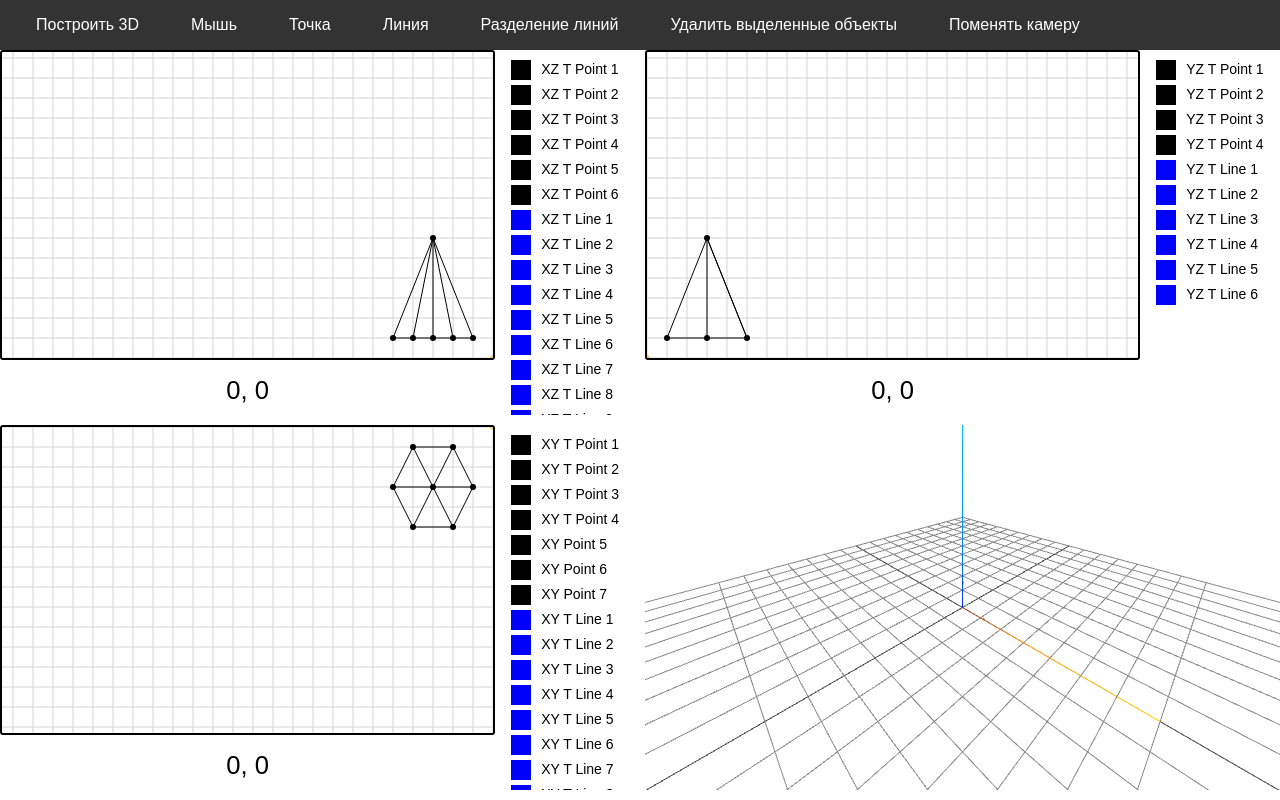
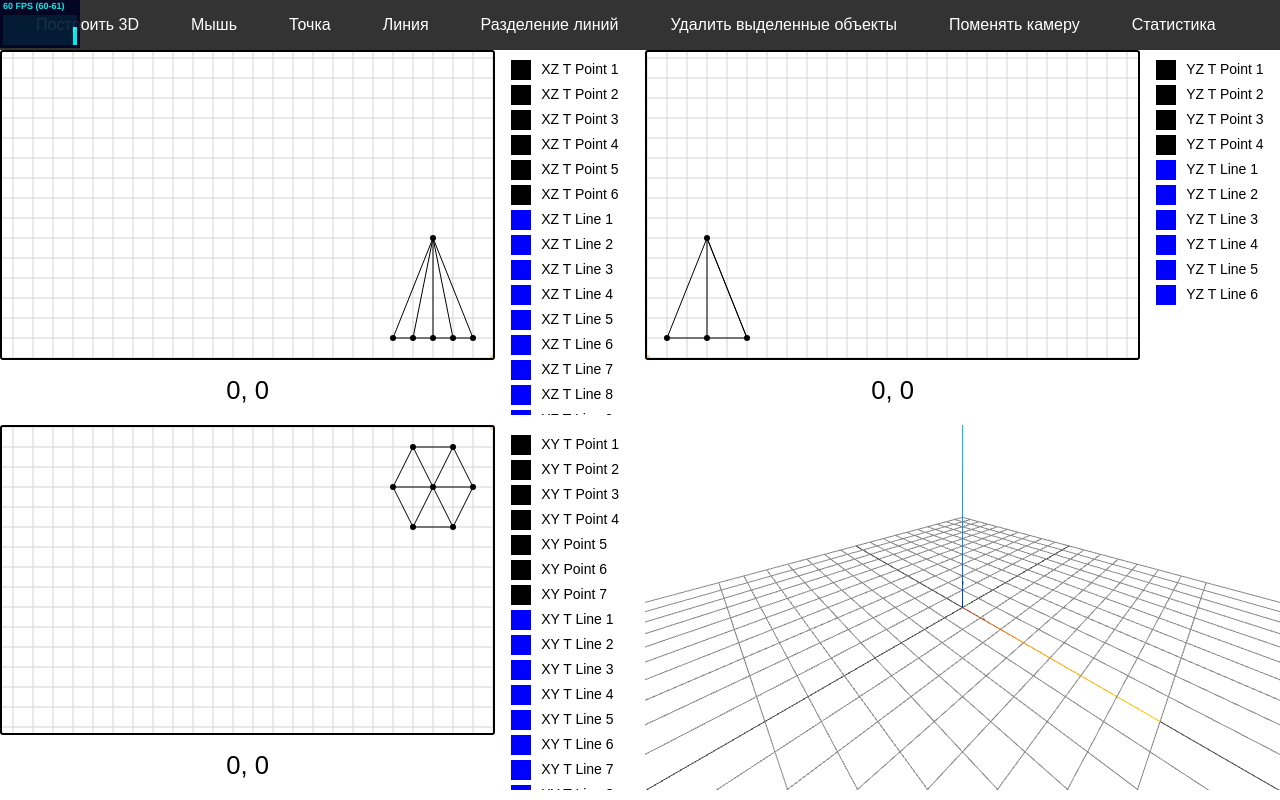
Before and after one commit to IlyaTakhtay/2threeD, a website built with Vite: page desktop_tauri/web/index.html in a window 1280 px wide. Built offline with nearby package versions, Linux system fonts and the light colour scheme.

Commit message:
made stats

```diff
--- a/desktop_tauri/package.json
+++ b/desktop_tauri/package.json
@@ -14,6 +14,8 @@
     "vite": "^5.2.0"
   },
   "dependencies": {
+    "stats": "^1.0.0",
+    "stats.js": "^0.17.0",
     "three": "^0.164.1"
   }
 }
--- a/desktop_tauri/web/index.html
+++ b/desktop_tauri/web/index.html
@@ -16,6 +16,7 @@
     <a href="#" onclick="toggleSplitLineMode()">Разделение линий</a>
     <a href="#" onclick="deleteSelected()">Удалить выделенные объекты</a>
     <a href="#" onclick="switchCamera()">Поменять камеру</a>
+    <a href="#" onclick="toggleStats()">Статистика</a>
 </div>
 
 <div class="container-wrapper">
--- a/desktop_tauri/web/main.js
+++ b/desktop_tauri/web/main.js
@@ -76,3 +76,7 @@ window.deleteSelected = function() {
     planeViewXY.deleteSelected();
     planeViewYZ.deleteSelected();
 };
+
+window.toggleStats = function() {
+    space3DView.toggleStats();
+}
--- a/desktop_tauri/web/threeD/space3DView.js
+++ b/desktop_tauri/web/threeD/space3DView.js
@@ -1,8 +1,9 @@
 import * as THREE from 'three';
+import Stats from 'stats.js';
+
 import { OrbitControls } from 'three/examples/jsm/controls/OrbitControls';
 import { FontLoader } from 'three/examples/jsm/loaders/FontLoader.js';
 import { TextGeometry } from 'three/examples/jsm/geometries/TextGeometry.js';
-
 import { Space3DController as controller } from './space3DController';
 import observer  from '../planes/utils/observer.js'
 export class Space3DView {
@@ -49,6 +50,10 @@ export class Space3DView {
         this.axesHelper = new THREE.AxesHelper(7);
         this.rootObject.add(this.axesHelper);
 
+        this.stats = new Stats();
+        this.stats.showPanel(0); // 0: fps, 1: ms, 2: mb, 3+: custom
+        this.container.appendChild(this.stats.dom);
+
         // Добавление текстовых меток для осей
         const loader = new FontLoader();
         //TODO : fix font link to js.file
@@ -86,6 +91,10 @@ export class Space3DView {
         }
       };
 
+    toggleStats() {
+        this.statsVisible = !this.statsVisible;
+        this.stats.dom.style.display = this.statsVisible ? 'block' : 'none';
+    }
 
     toggleCamera() {
         if (this.isPerspectiveCamera) {
@@ -168,12 +177,14 @@ export class Space3DView {
     };
 
     animate = () => {
+        this.stats.begin()
         requestAnimationFrame(this.animate.bind(this));
 
         this.updateGridAndAxesScale();
 
         this.controls.update();
         this.renderer.render(this.scene,this.camera);
+        this.stats.end()
     };
 
 
```
Also changed, not shown: 1 other file.
